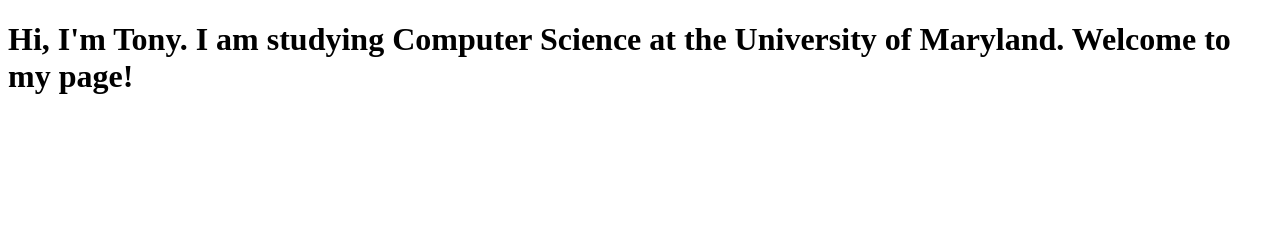
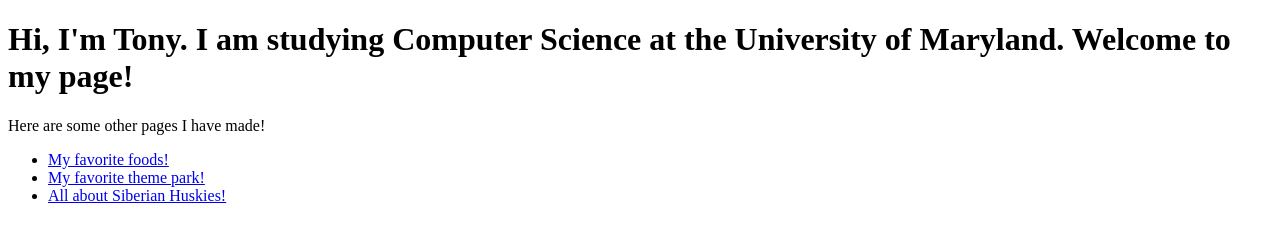
Before and after one commit to 2rsfrs/2rsfrs.github.io, a plain HTML site: page index.html in a window 1280 px wide. Drawn offline with Linux system fonts and the light colour scheme.

Commit message:
changing pages

```diff
--- a/index.html
+++ b/index.html
@@ -18,11 +18,13 @@
 
 
 
-    <!-- <p>
+    <p>
         Here are some other pages I have made! <br>
-        <a href="FavoriteFoods/Vu_T_IP.html">My favorite foods!</a>
-        <a href="TouristAttraction/Vu_Tony_TouristAttraction.html">My favorite theme park!</a>
-        <a href="SiberianHuskies/Siberian_Husky.html">All about Siberian Huskies!</a>
+        <ul>
+            <li><a href="FavoriteFoods/Vu_T_IP.html">My favorite foods!</a></li>
+            <li><a href="TouristAttraction/Vu_Tony_TouristAttraction.html">My favorite theme park!</a></li>
+            <li><a href="SiberianHuskies/Siberian_Husky.html">All about Siberian Huskies!</a></li>
+        </ul>
     </p>
-</body> -->
+</body>
 </html>
```
Also changed, not shown: FavoriteFoods/Vu_T_IP.html (+1 -1 lines).
